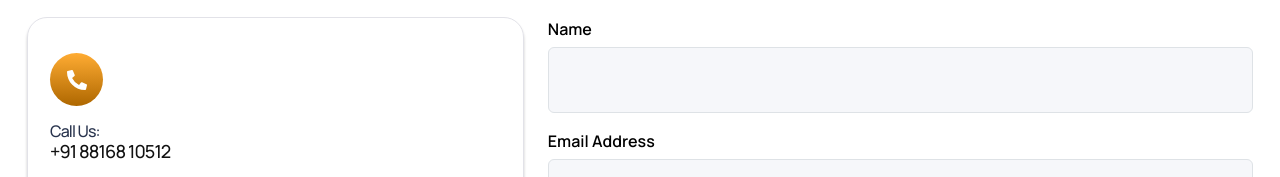
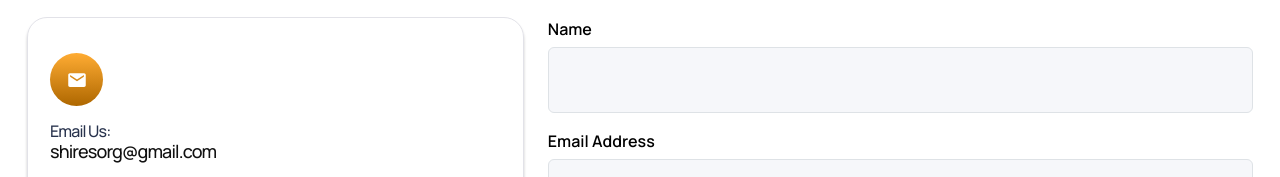
Before and after one commit to MohamadAdil/shirestech, a Next.js app: page /contact-us in a window 1280 px wide. Shown: the part 775-952 px from the top of the page. Built offline with nearby package versions, Linux system fonts and the light colour scheme; a web font is replaced by a local one.

Commit message:
'23-07-2025'

```diff
--- a/src/app/components/contact/FormSc.jsx
+++ b/src/app/components/contact/FormSc.jsx
@@ -21,13 +21,13 @@ const FormSc = () => {
               viewport={{ once: false, amount: 0.2 }} // Ensures animation is triggered every time it's in view
               className='CnCardWrap'
             >
-              <ContactCard
+              {/* <ContactCard
                 imgSrc={<FaPhoneAlt size={20} />}
                 altText="Phone Icon"
                 label="Call Us"
                 linkText="+91 88168 10512"
                 linkHref="tel:+918816810512"
-              />
+              /> */}
               <ContactCard
                 imgSrc={<IoMdMail size={20} />}
                 altText="Email Icon"
```
